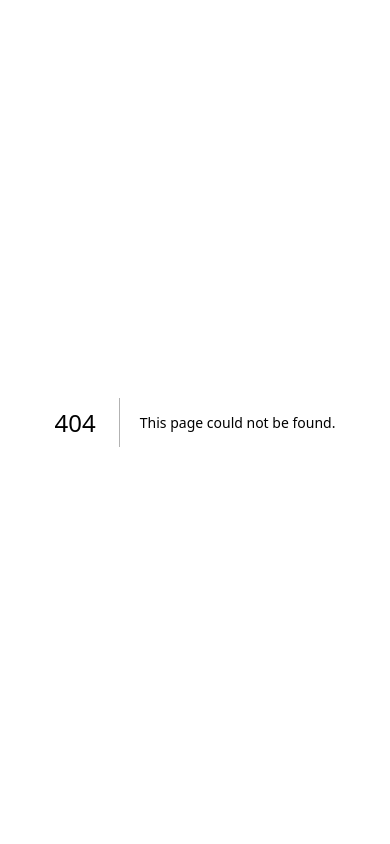
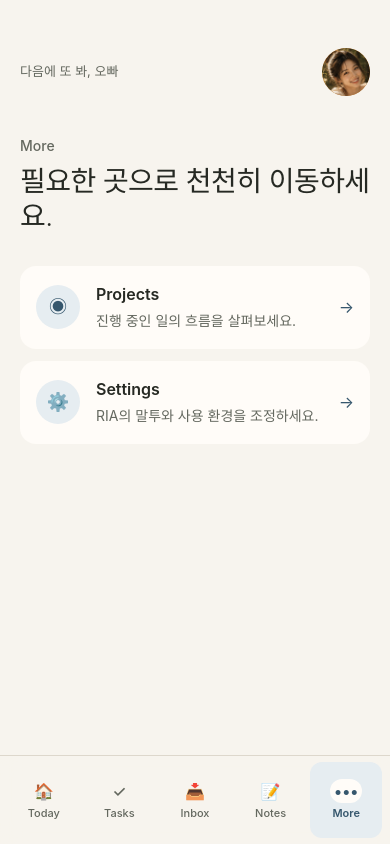
Before and after one commit to cyzoa/ria-app, a Next.js app: page /more in a window 390 px wide. Before the commit this address had no page. Built offline with nearby package versions, Linux system fonts and the light colour scheme.

Commit message:
feat: refine mobile app shell and navigation

```diff
--- /dev/null
+++ b/src/app/(app)/more/page.tsx
@@ -0,0 +1,60 @@
+import Link from "next/link";
+
+const moreLinks = [
+  {
+    href: "/projects",
+    label: "Projects",
+    description: "진행 중인 일의 흐름을 살펴보세요.",
+    icon: "◉",
+  },
+  {
+    href: "/settings",
+    label: "Settings",
+    description: "RIA의 말투와 사용 환경을 조정하세요.",
+    icon: "⚙️",
+  },
+] as const;
+
+export default function MorePage() {
+  return (
+    <div className="fade-in px-5 pb-8 pt-10 sm:px-6">
+      <header className="mb-8">
+        <p className="text-sm font-medium text-text-secondary">More</p>
+        <h1 className="mt-2 text-[28px] font-light leading-tight tracking-[-0.02em] text-text-primary">
+          필요한 곳으로 천천히 이동하세요.
+        </h1>
+      </header>
+
+      <nav aria-label="추가 메뉴">
+        <ul className="space-y-3">
+          {moreLinks.map(({ href, label, description, icon }) => (
+            <li key={href}>
+              <Link
+                href={href}
+                className="flex min-h-20 min-w-0 items-center gap-4 rounded-2xl bg-surface px-4 py-4 transition-colors hover:bg-primary-soft"
+              >
+                <span
+                  aria-hidden="true"
+                  className="flex h-11 w-11 shrink-0 items-center justify-center rounded-full bg-primary-soft text-lg text-primary"
+                >
+                  {icon}
+                </span>
+                <span className="min-w-0 flex-1">
+                  <span className="block break-words text-base font-semibold text-text-primary [overflow-wrap:anywhere]">
+                    {label}
+                  </span>
+                  <span className="mt-1 block break-words text-sm leading-relaxed text-text-secondary [overflow-wrap:anywhere]">
+                    {description}
+                  </span>
+                </span>
+                <span aria-hidden="true" className="shrink-0 text-primary">
+                  →
+                </span>
+              </Link>
+            </li>
+          ))}
+        </ul>
+      </nav>
+    </div>
+  );
+}
--- a/src/app/globals.css
+++ b/src/app/globals.css
@@ -74,6 +74,43 @@
   filter: brightness(0.94);
 }
 
+:root {
+  --app-bottom-nav-height: 5.5rem;
+}
+
+.app-shell-header {
+  padding-top: max(3rem, calc(env(safe-area-inset-top) + 1.5rem));
+}
+
+.app-shell-content {
+  padding-bottom: calc(var(--app-bottom-nav-height) + env(safe-area-inset-bottom));
+}
+
+.app-bottom-nav {
+  display: flex;
+  min-height: calc(var(--app-bottom-nav-height) + env(safe-area-inset-bottom));
+  flex-direction: column;
+  padding-bottom: env(safe-area-inset-bottom);
+  transition:
+    opacity 160ms ease,
+    transform 160ms ease;
+}
+
+.app-bottom-nav-inner {
+  min-height: var(--app-bottom-nav-height);
+  flex: 1;
+}
+
+@supports selector(:has(*)) {
+  @media (pointer: coarse) and (max-height: 32rem) {
+    body:has(:is(input, textarea, select):focus) .app-bottom-nav {
+      pointer-events: none;
+      opacity: 0;
+      transform: translateY(100%);
+    }
+  }
+}
+
 @layer utilities {
   .fade-in {
     animation: fadeIn 200ms ease-in-out;
--- a/src/components/layout/app-shell.tsx
+++ b/src/components/layout/app-shell.tsx
@@ -11,9 +11,11 @@ export function AppShell({ children }: { children: React.ReactNode }) {
 
   return (
     <>
-      <main className={`mx-auto min-h-dvh max-w-lg ${hideNav ? "" : "pb-20"}`}>
+      <main
+        className={`mx-auto min-h-dvh max-w-lg ${hideNav ? "" : "app-shell-content"}`}
+      >
         {!hideNav && (
-          <div className="px-6 pt-12 flex justify-between items-center">
+          <div className="app-shell-header flex items-center justify-between px-5 sm:px-6">
             <LogoutButton />
             <VoiceCta />
           </div>
--- a/src/components/layout/bottom-nav.tsx
+++ b/src/components/layout/bottom-nav.tsx
@@ -5,33 +5,61 @@ import { usePathname } from "next/navigation";
 import { cn } from "@/lib/utils";
 
 const navItems = [
-  { href: "/home", label: "Home", icon: "🏠" },
-  { href: "/tasks", label: "Tasks", icon: "✓" },
-  { href: "/projects", label: "Projects", icon: "◉" },
-  { href: "/inbox", label: "Inbox", icon: "📥" },
-  { href: "/notes", label: "Notes", icon: "📝" },
-  { href: "/settings", label: "설정", icon: "⚙️" },
+  { href: "/home", label: "Today", icon: "🏠", activePaths: ["/home"] },
+  { href: "/tasks", label: "Tasks", icon: "✓", activePaths: ["/tasks"] },
+  { href: "/inbox", label: "Inbox", icon: "📥", activePaths: ["/inbox"] },
+  { href: "/notes", label: "Notes", icon: "📝", activePaths: ["/notes"] },
+  {
+    href: "/more",
+    label: "More",
+    icon: "•••",
+    activePaths: ["/more", "/projects", "/settings"],
+  },
 ] as const;
+
+function isPathActive(pathname: string, activePaths: readonly string[]) {
+  return activePaths.some(
+    (path) => pathname === path || pathname.startsWith(`${path}/`)
+  );
+}
 
 export function BottomNav() {
   const pathname = usePathname();
 
   return (
-    <nav className="border-border fixed inset-x-0 bottom-0 z-50 border-t bg-warm-white/90 backdrop-blur-md">
-      <div className="mx-auto flex max-w-lg items-center justify-around px-2 py-2">
-        {navItems.map(({ href, label, icon }) => {
-          const isActive = pathname === href;
+    <nav
+      aria-label="주요 내비게이션"
+      className="app-bottom-nav fixed inset-x-0 bottom-0 z-50 border-t border-border bg-background/95 backdrop-blur-md"
+    >
+      <div className="app-bottom-nav-inner mx-auto grid w-full max-w-lg grid-cols-5 items-stretch gap-1 px-2 py-1.5">
+        {navItems.map(({ href, label, icon, activePaths }) => {
+          const isActive = isPathActive(pathname, activePaths);
+
           return (
             <Link
               key={href}
               href={href}
+              aria-label={label}
+              aria-current={isActive ? "page" : undefined}
               className={cn(
-                "flex flex-col items-center gap-0.5 rounded-xl px-3 py-1.5 text-xs transition-colors",
-                isActive ? "text-gold" : "text-muted hover:text-soft-black"
+                "flex min-h-14 min-w-0 flex-col items-center justify-center gap-1 rounded-xl px-1 py-2 text-center text-[11px] leading-tight transition-colors",
+                isActive
+                  ? "bg-primary-soft font-semibold text-primary"
+                  : "font-medium text-text-secondary hover:bg-surface-muted hover:text-text-primary"
               )}
             >
-              <span className="text-base leading-none">{icon}</span>
-              <span>{label}</span>
+              <span
+                aria-hidden="true"
+                className={cn(
+                  "flex h-6 min-w-8 items-center justify-center rounded-full text-base leading-none",
+                  isActive && "bg-surface"
+                )}
+              >
+                {icon}
+              </span>
+              <span className="max-w-full break-words [overflow-wrap:anywhere]">
+                {label}
+              </span>
             </Link>
           );
         })}
```
